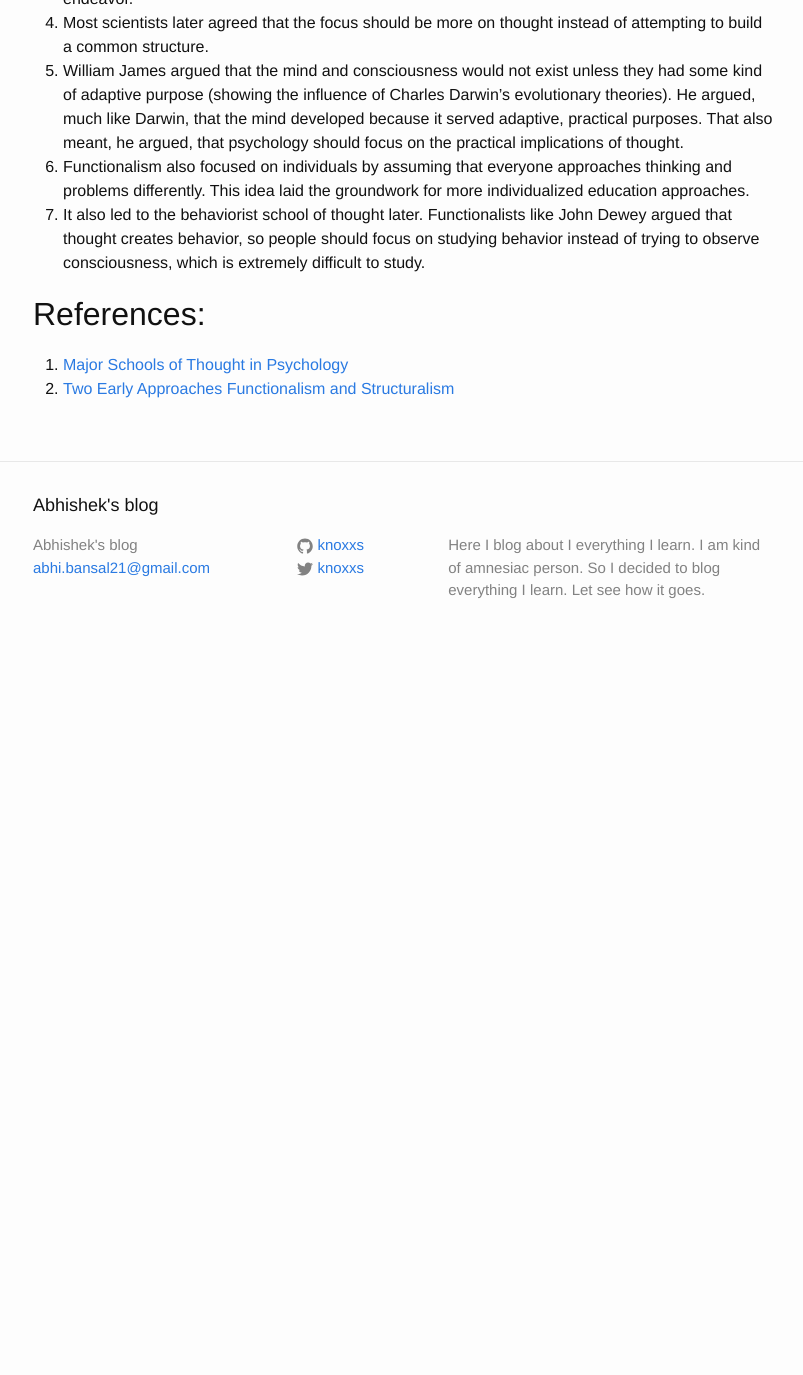
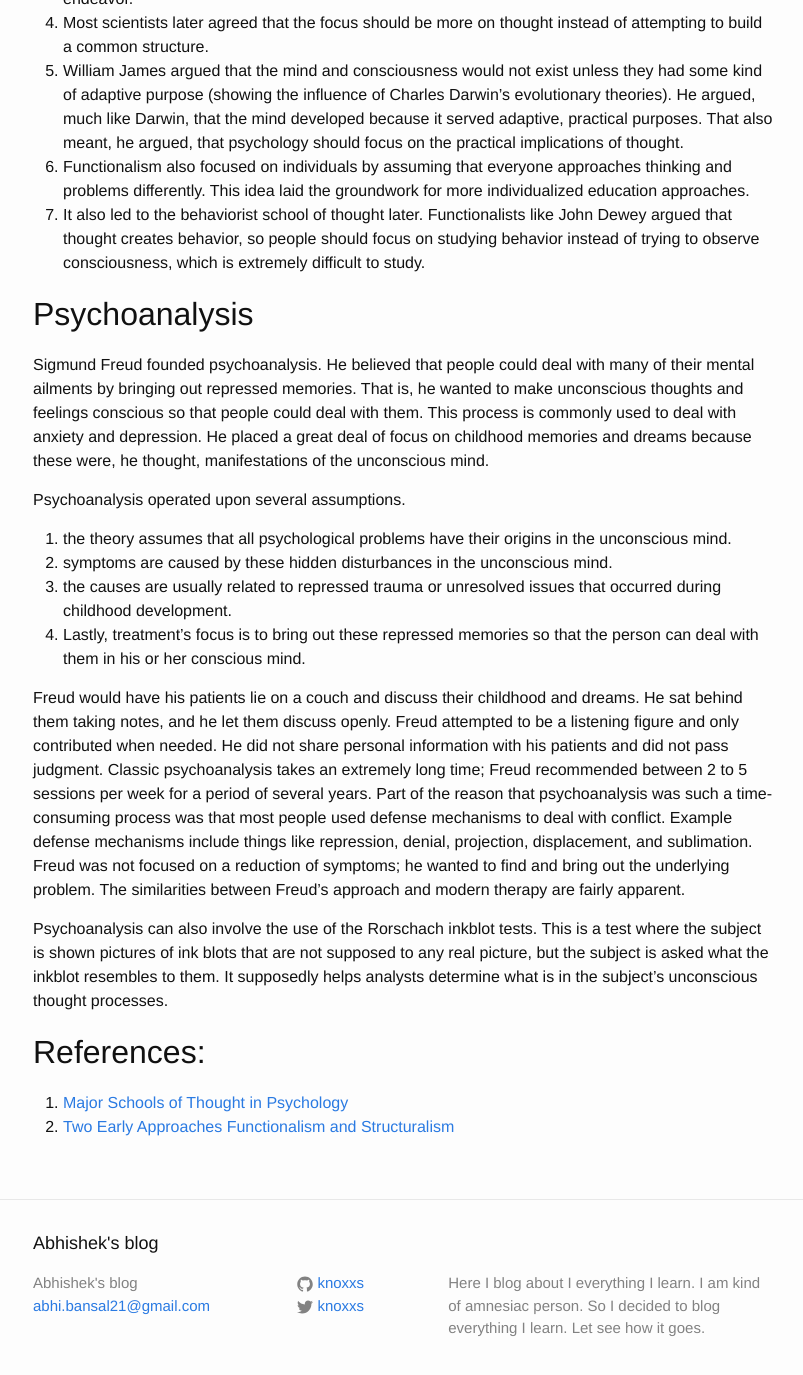
Before and after one commit to knoxxs/knoxxs.github.io, a Jekyll site: the page built from _posts/2015-07-22-major-schools-of-thought-in-psychology.markdown, in a window 1280 px wide and 1400 px high, scrolled down 1386 px. Shown: the top 1375 px of the window, without its empty margins (237-1040 px from the left). Built offline with Jekyll 4.4.1, drawn with Linux system fonts in a browser that asks for light colours; Markdown is read by kramdown in place of the engine named in the settings; before the commit the page ends 2048 px from its top, so only the background shows below that.

Commit message:
adds third episodes of *Major Schools of Thought in Psychology* post

```diff
--- a/_posts/2015-07-22-major-schools-of-thought-in-psychology.markdown
+++ b/_posts/2015-07-22-major-schools-of-thought-in-psychology.markdown
@@ -45,6 +45,20 @@ This study brought up the understanding of difference between Sensation and Perc
 6. Functionalism also focused on individuals by assuming that everyone approaches thinking and problems differently. This idea laid the groundwork for more individualized education approaches.
 7. It also led to the behaviorist school of thought later. Functionalists like John Dewey argued that thought creates behavior, so people should focus on studying behavior instead of trying to observe consciousness, which is extremely difficult to study.
 
+## Psychoanalysis
+Sigmund Freud founded psychoanalysis. He believed that people could deal with many of their mental ailments by bringing out repressed memories. That is, he wanted to make unconscious thoughts and feelings conscious so that people could deal with them. This process is commonly used to deal with anxiety and depression. He placed a great deal of focus on childhood memories and dreams because these were, he thought, manifestations of the unconscious mind.
+
+Psychoanalysis operated upon several assumptions.
+
+1. the theory assumes that all psychological problems have their origins in the unconscious mind.
+2. symptoms are caused by these hidden disturbances in the unconscious mind.
+3. the causes are usually related to repressed trauma or unresolved issues that occurred during childhood development.
+4. Lastly, treatment’s focus is to bring out these repressed memories so that the person can deal with them in his or her conscious mind.
+
+Freud would have his patients lie on a couch and discuss their childhood and dreams. He sat behind them taking notes, and he let them discuss openly. Freud attempted to be a listening figure and only contributed when needed. He did not share personal information with his patients and did not pass judgment. Classic psychoanalysis takes an extremely long time; Freud recommended between 2 to 5 sessions per week for a period of several years. Part of the reason that psychoanalysis was such a time-consuming process was that most people used defense mechanisms to deal with conflict. Example defense mechanisms include things like repression, denial, projection, displacement, and sublimation. Freud was not focused on a reduction of symptoms; he wanted to find and bring out the underlying problem. The similarities between Freud’s approach and modern therapy are fairly apparent.
+
+Psychoanalysis can also involve the use of the Rorschach inkblot tests. This is a test where the subject is shown pictures of ink blots that are not supposed to any real picture, but the subject is asked what the inkblot resembles to them. It supposedly helps analysts determine what is in the subject’s unconscious thought processes.
+
 ## References:
 
 1. [Major Schools of Thought in Psychology](http://gohighbrow.com/portfolio/major-schools-of-thought-in-psychology/)
```
